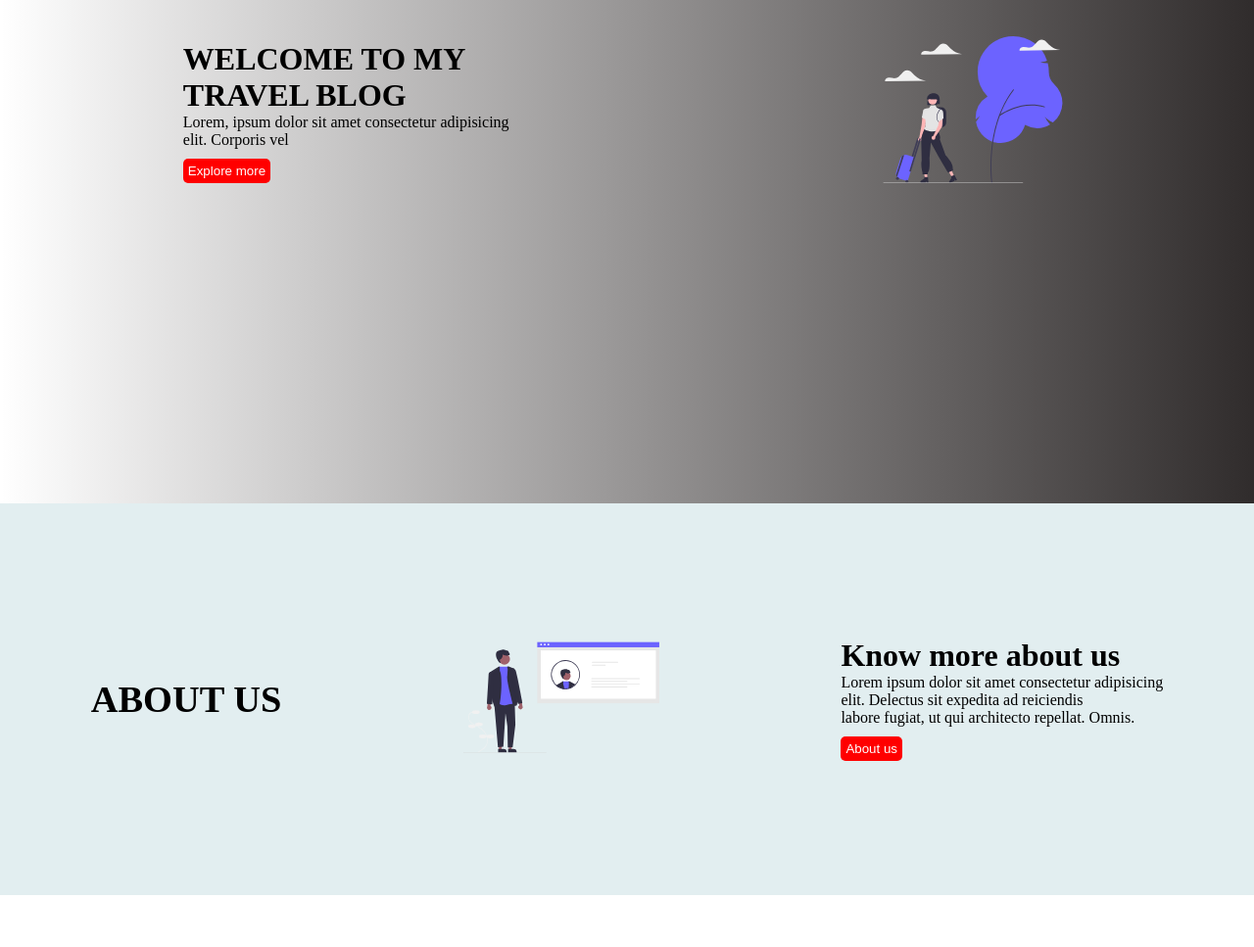
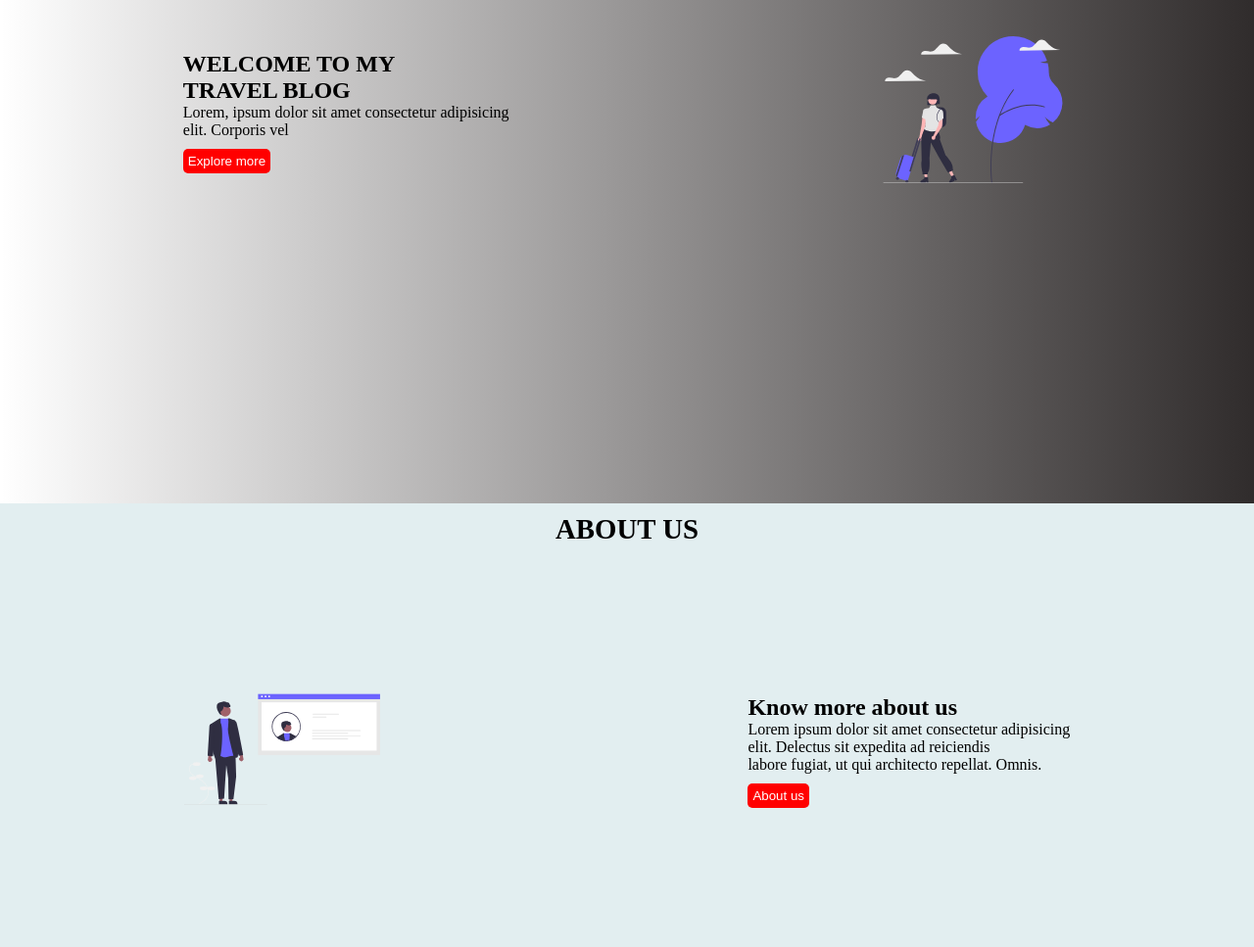
Before and after one commit to Md-Shahriar724/design-dot-io, a plain HTML site: page index.html in a window 1280 px wide. Shown: the part 344-1311 px from the top of the page at 98% size. Before the commit the page ends 1258 px from the top, so only its background shows below. Drawn offline with Linux system fonts and the light colour scheme.

Commit message:
about us section forth commit

```diff
--- a/index.html
+++ b/index.html
@@ -28,6 +28,7 @@
     </header>
     <main>
         <!-- first cover -->
+        <section>
             <div class="cover">
                 <div class="blog">
                     <h1>WELCOME TO MY<br> TRAVEL BLOG</h1>
@@ -41,28 +42,35 @@
                     <img class="photo" src="logo/travel.png.svg" alt="">
                 </div>
             </div>
+        </section>
 
         <!-- about us section -->
 
-        <div>
-            <div class="absec">
+        <section>
+
             <div class="heading">
-                <h1 >ABOUT US</h1>
+                <h1>ABOUT US</h1>
             </div>
             <!-- second blog -->
-
+            <div class="absec">
                 <div>
                     <img class="image2" src="logo/about.svg" alt="">
                 </div>
                 <div>
                     <h1>Know more about us</h1>
-                    <p>Lorem ipsum dolor sit amet consectetur adipisicing <br>elit. Delectus sit expedita ad reiciendis<br>
+                    <p>Lorem ipsum dolor sit amet consectetur adipisicing <br>elit. Delectus sit expedita ad
+                        reiciendis<br>
                         labore fugiat, ut qui architecto repellat. Omnis.</p>
                     <button class="btn">About us</button>
                 </div>
             </div>
+        </section>
+        <!-- services  section  -->
+        <section>
+            <div>
+
             </div>
-
+        </section>
 
     </main>
 </body>
--- a/style.css
+++ b/style.css
@@ -61,11 +61,14 @@
     justify-content: space-around;
     align-items: center;
     background-color: #e2eef0;
+    /* flex-direction: row-reverse; */
 }
 .heading{
-    align-content: center;
+    text-align: center;
     font-size: larger;
     font-weight: bold;
+    background-color: #e2eef0;
+    padding: 10px;
 }
 .image2{
     width: 200px;
```
Lines whose indentation alone changed are shown as unchanged.
